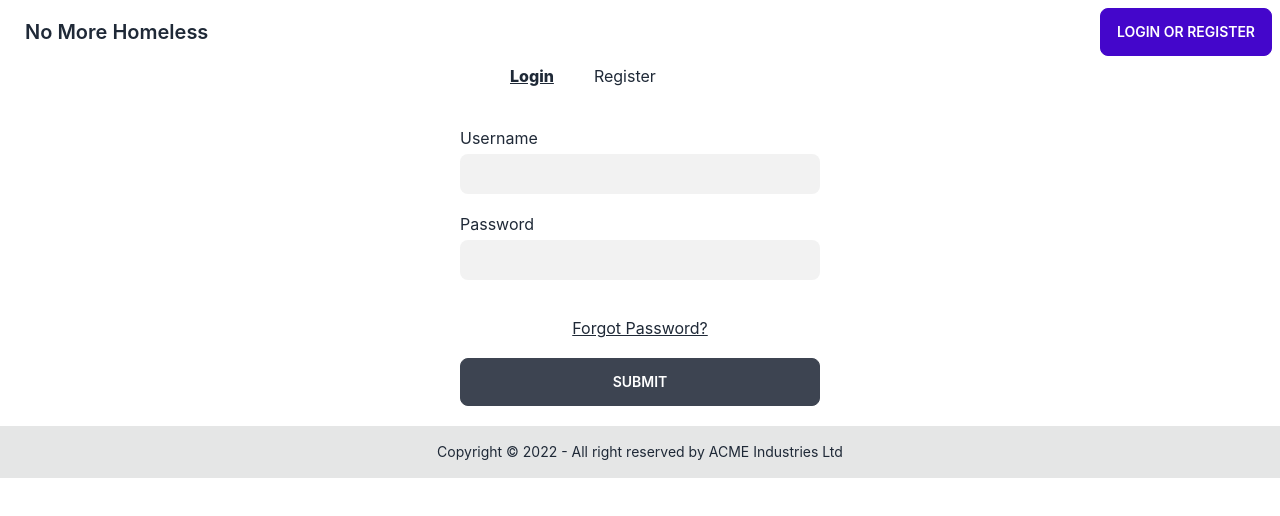
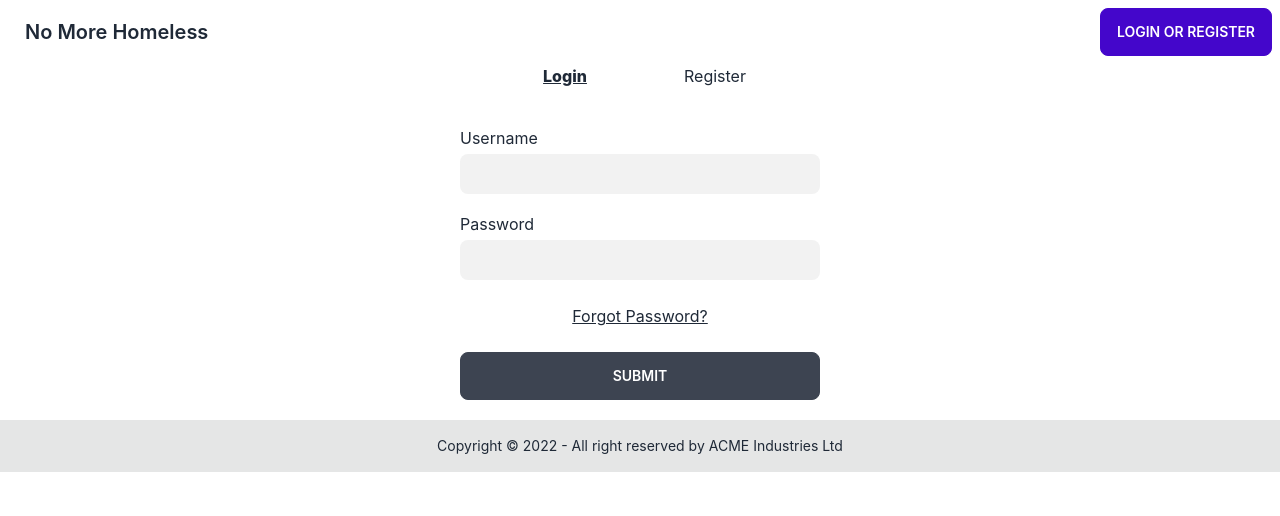
Before and after one commit to ChristianHu/ApartmentViewingBooking, a Next.js app in the folder frontend/: page /login in a window 1280 px wide. Shown: the top 516 px of the page. Built offline with nearby package versions, Linux system fonts and the light colour scheme.

Commit message:
Updated styling in login.js, profile.js and com-login-form.js

```diff
--- a/frontend/components/com-login-form.js
+++ b/frontend/components/com-login-form.js
@@ -66,8 +66,8 @@ const ComLoginForm = () => {
 						render={({ message }) => <small className="text-red-500">{message}</small>}
 					/>
 				</div>
-				<div className="flex flex-col pt-[18px]">
-					<button className="py-[18px] underline">Forgot Password?</button>
+				<div className="flex flex-col pt-[24px]">
+					<button className="pb-[24px] underline">Forgot Password?</button>
 					<input className="btn" type="submit" />
 				</div>
 			</form>
--- a/frontend/pages/login.js
+++ b/frontend/pages/login.js
@@ -18,15 +18,15 @@ export default function Login() {
 					<button
 						className={
 							showLogin
-								? "flex px-[20px] font-extrabold underline"
-								: "flex px-[20px]"
+								? "flex w-[150px] place-content-center px-[20px] font-extrabold underline"
+								: "flex w-[150px] place-content-center px-[20px]"
 						}
 						onClick={handleLogin}>Login</button>
 					<button
 						className={
 							showLogin
-								? "flex px-[20px]"
-								: "flex px-[20px] font-extrabold underline"
+								? "flex w-[150px] place-content-center px-[20px]"
+								: "flex w-[150px] place-content-center px-[20px] font-extrabold underline"
 						}
 						onClick={handleRegister}>Register</button>
 				</div>
--- a/frontend/pages/profile.js
+++ b/frontend/pages/profile.js
@@ -19,15 +19,15 @@ export default function Profile() {
 					<button
 						className={
 							showMyBookings
-								? "flex px-[20px] font-extrabold underline"
-								: "flex px-[20px]"
+								? "flex w-[150px] place-content-center px-[20px] font-extrabold underline"
+								: "flex w-[150px] place-content-center px-[20px]"
 						}
 						onClick={handleMyBookings}>My Bookings</button>
 					<button
 						className={
 							showMyBookings
-								? "flex px-[20px]"
-								: "flex px-[20px] font-extrabold underline"
+								? "flex w-[150px] place-content-center  px-[20px]"
+								: "flex w-[150px] place-content-center px-[20px] font-extrabold underline"
 						}
 						onClick={handlePersonalData}>Personal Data</button>
 				</div>
```
